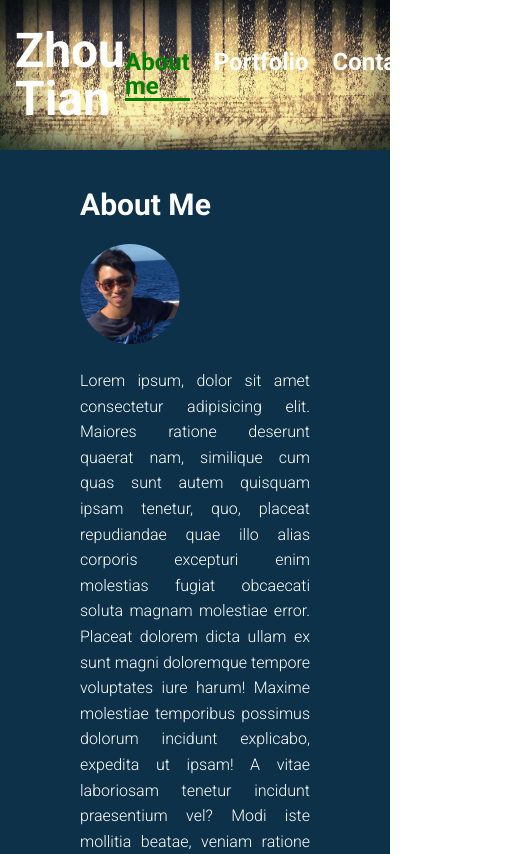
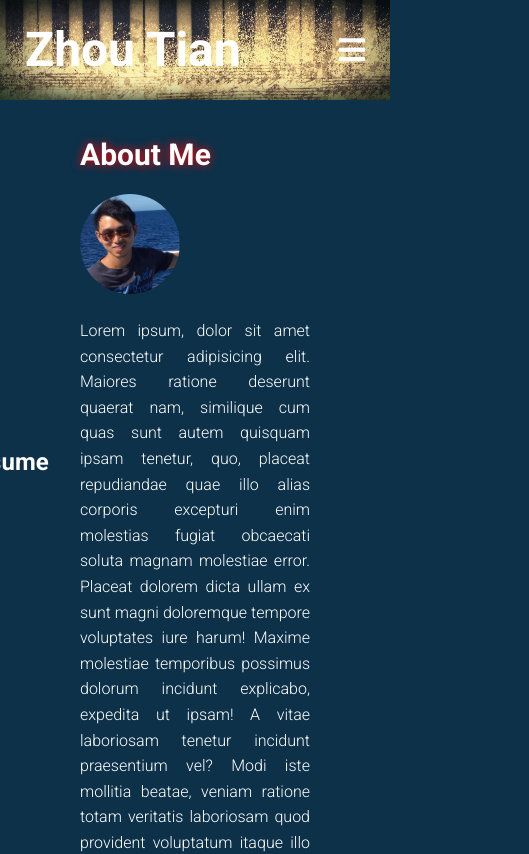
Before and after one commit to ZhouTian0716/zt-react-portfolio, a React (Create React App) app: page / in a window 390 px wide. Shown: the top 854 px of the page, 529 px wide, since content can reach past the window. Built offline with nearby package versions, Linux system fonts and the light colour scheme.

Commit message:
ready for submit

```diff
--- a/public/index.html
+++ b/public/index.html
@@ -6,6 +6,7 @@
     <meta name="description" content="Web site created using create-react-app"/>
     <link href="https://fonts.googleapis.com/css2?family=Roboto:wght@100;300;700;900&display=swap" rel="stylesheet">
     <link rel="stylesheet" href="https://cdnjs.cloudflare.com/ajax/libs/font-awesome/5.15.2/css/all.min.css"/>
+    <script src="https://code.jquery.com/jquery-3.5.1.min.js"></script>
     <style>
       *{
         font-family: 'Roboto', sans-serif;
@@ -18,4 +19,18 @@
     <noscript>You need to enable JavaScript to run this app.</noscript>
     <div id="root"></div>
   </body>
+  <!-- <script src='script.js'></script> -->
+  <script>
+    $(document).ready(()=>{
+
+    // toggle menu/navbar script
+    $('.menu-btn').click(function(){
+        console.log('hello');
+        $('.topbar .menu').toggleClass('active');
+        $('.menu-btn i').toggleClass('active');
+    });
+
+
+})
+  </script>
 </html>
--- a/src/App.scss
+++ b/src/App.scss
@@ -2,10 +2,10 @@
     display:flex;
     flex-direction:column;
     justify-content:space-between;
+    height:100vh;
+    color:white;
+}
 
-    color:white;
+body{
     background-color: rgb(12, 49, 73);
-
-
-
 }
--- a/src/components/portfolio/card/Card.scss
+++ b/src/components/portfolio/card/Card.scss
@@ -10,4 +10,11 @@
 .card {
     display:flex;
     flex-direction: column;
+    transition:0.3s;
 }
+
+.card:hover {
+    cursor: pointer;
+    transform: scale(1.02);
+    box-shadow: 0 0 25px red;
+}
--- a/src/components/sectionContainer/SectionContainer.scss
+++ b/src/components/sectionContainer/SectionContainer.scss
@@ -1,10 +1,9 @@
 .sectionContainer {
     padding:40px 80px;
 
-
-
     h1{
-        font-size:30px
+        font-size:30px;
+        text-shadow: 0 0 10px red;
     }
 
     h2{
--- a/src/components/topbar/Topbar.jsx
+++ b/src/components/topbar/Topbar.jsx
@@ -7,30 +7,33 @@ export default function topbar({ currentPage, handlePageChange }) {
             <span className="ownerName">Zhou Tian</span>
             <ul className="menu">
                 <li
-                    className={currentPage === 'AboutMe' ? 'nav-item active' : 'nav-item'}
+                    className={currentPage === 'AboutMe' ? 'menu-btn activeSec' : 'menu-btn'}
                     onClick={() => handlePageChange('AboutMe')}
                 >
                     About me
                 </li>
                 <li
-                    className={currentPage === 'Portfolio' ? 'nav-item active' : 'nav-item'}
+                    className={currentPage === 'Portfolio' ? 'menu-btn activeSec' : 'menu-btn'}
                     onClick={() => handlePageChange('Portfolio')}
                 >
                     Portfolio
                 </li>
                 <li
-                    className={currentPage === 'Contact' ? 'nav-item active' : 'nav-item'}
+                    className={currentPage === 'Contact' ? 'menu-btn activeSec' : 'menu-btn'}
                     onClick={() => handlePageChange('Contact')}
                 >
                     Contact
                 </li>
                 <li
-                    className={currentPage === 'Resume' ? 'nav-item active' : 'nav-item'}
+                    className={currentPage === 'Resume' ? 'menu-btn activeSec' : 'menu-btn'}
                     onClick={() => handlePageChange('Resume')}
                 >
                     Resume
                 </li>
             </ul>
+            <div class="menu-btn">
+                <i class="fas fa-bars"></i>
+            </div>
 
         </div>
     )
--- a/src/components/topbar/Topbar.scss
+++ b/src/components/topbar/Topbar.scss
@@ -1,5 +1,5 @@
 .topbar {
-    padding:15px;
+    padding:25px;
     display:flex;
     flex-direction:row;
     justify-content: space-between;
@@ -13,29 +13,108 @@
     .ownerName{
         font-size:48px;
         color: white;
-        font-weight:bolder
+        font-weight:700;
+        -webkit-transition: text-shadow 0.2s linear;
+        -moz-transition: text-shadow 0.2s linear;
+        -ms-transition: text-shadow 0.2s linear;
+        -o-transition: text-shadow 0.2s linear;
+        transition: text-shadow 0.2s linear;
+    }
+
+    .ownerName:hover {
+        text-shadow: 0 0 10px red;
     }
 
     .menu{
         display:flex;
         flex-direction:row;
+        align-items: center;
         column-gap: 24px;
+    }
+
+    .menu li{
+        display: inline-block;
+        font-size : 24px;
+        padding:5px;
+        color: white;
+        font-weight:bold;
+        -webkit-transition: text-shadow 0.2s linear;
+        -moz-transition: text-shadow 0.2s linear;
+        -ms-transition: text-shadow 0.2s linear;
+        -o-transition: text-shadow 0.2s linear;
+        transition: text-shadow 0.2s linear;
+    }
+
+    .activeSec{
+        font-size : 30px;
+        border-bottom: 4px solid green;
+        text-shadow: 0 0 10px red;
+    }
+
+    .menu li:hover{
+        font-size : 30px;
+        cursor: pointer;
+        text-shadow: 0 0 10px red;
+    }
+
+
+}
+
+.menu-btn {
+        color: white;
+        font-size: 30px;
+        cursor:pointer;
+        display:none;
+}
+
+
+@media (max-width: 947px){
+
+    .topbar {
+        padding:25px;
+        background-size:400px 100px;
+        height: 100px;
+    }
+
+    .ownerName{
+        font-size:36px;
+    }
+
+    .menu-btn {
+        display:block;
+        z-index:999;
+    }
+    .menu-btn i.active:before{
+        content:'\f00d';
+    }
+    .topbar .menu{
+        position:fixed;
+        height:100vh;
+        width:100%;
+        left:-100%;
+        top:0;
+        background:rgb(12, 49, 73);
+        text-align: center;
+        padding-top:80px;
+        transition: all 0.3s ease;
+    }
+    .topbar .menu.active{
+        left:0;
+        display:flex;
+        flex-direction:column;
+        row-gap: 80px;
 
     }
-
-    .nav-item{
-        font-size : 24px;
-        color: white;
-        font-weight:bold;
+    .topbar .menu .menu-btn{
+        display:block;
     }
 
-    .active{
-        color: green;
-        border-bottom: 3px solid green;
+    .cards {
+        height:260;
+        width:360;
     }
 
-    .nav-item:hover{
-        cursor: pointer;
-        color: green;
+    .sectionContainer {
+        padding:30px;
     }
 }
```
Also changed, not shown: public/script.js (added, +10 -0 lines), 2 other files (tests, documents, lock files or other folders).
